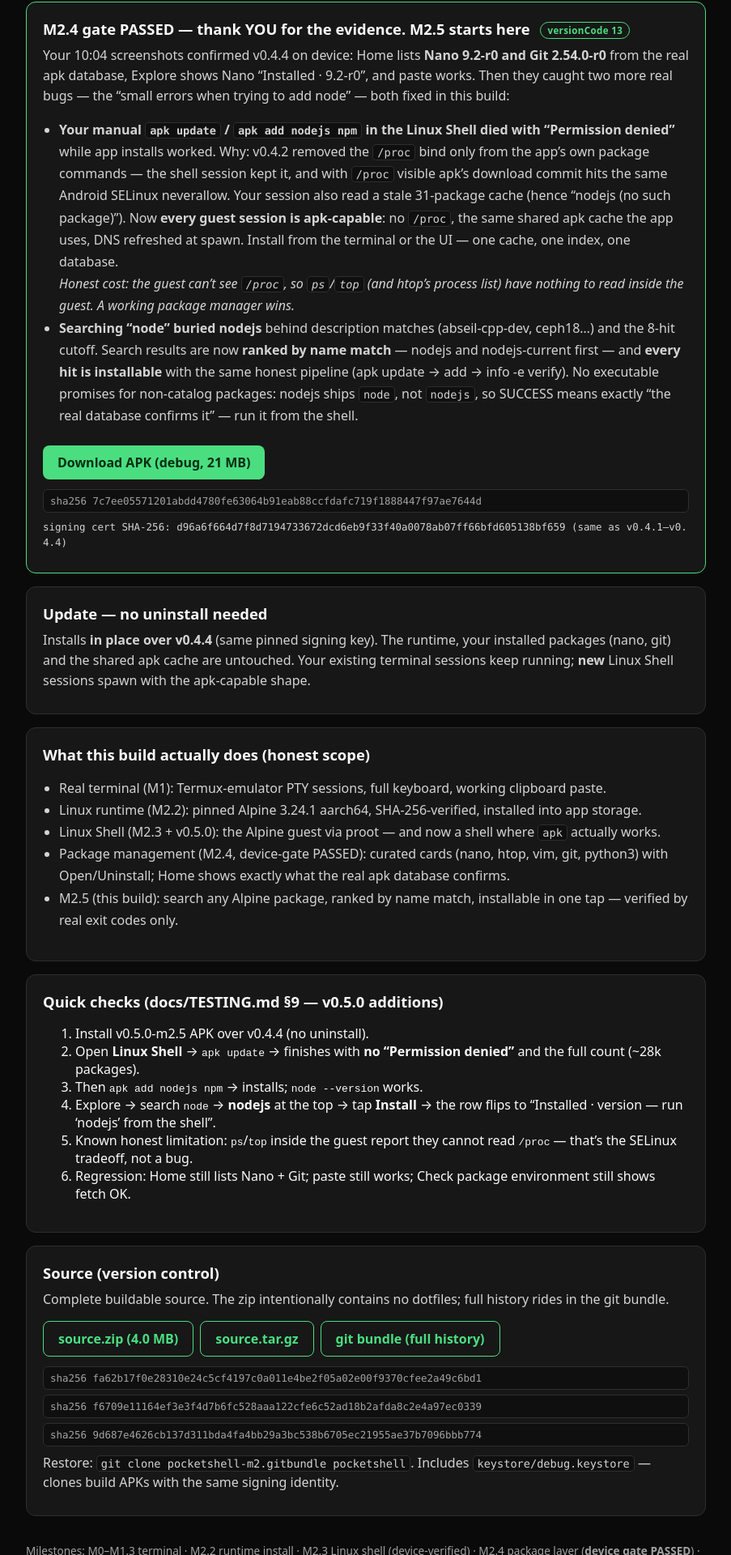
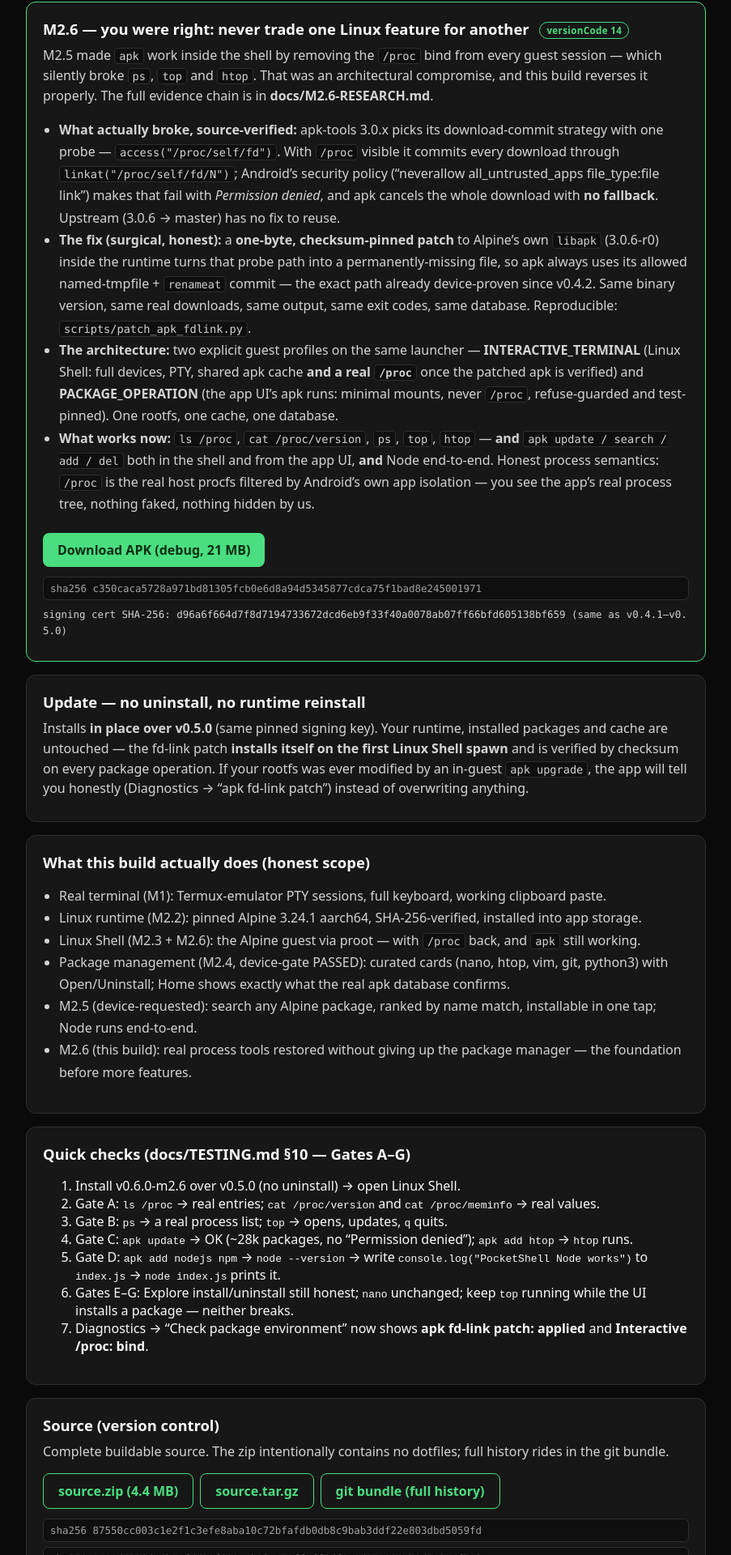
Before and after one commit to Taha-Raees/pocketshell, a Next.js app: page / in a window 1280 px wide. Shown: the part 157-2077 px from the top of the page at 81% size, without its empty margins (188-1091 px from the left). Built offline with nearby package versions, Linux system fonts and the light colour scheme.

Commit message:
web + worklog prep: v0.6.0-m2.6 delivery page (M2.6 /proc architecture recovery framing, Gates A-G quick checks, hashes), download/README manifest, payload script version block

```diff
--- a/app/page.tsx
+++ b/app/page.tsx
@@ -1,10 +1,10 @@
-const VERSION = "v0.5.0-m2.5";
+const VERSION = "v0.6.0-m2.6";
 
 const HASHES = {
-  apk: "7c7ee05571201abdd4780fe63064b91eab88ccfdafc719f1888447f97ae7644d",
-  zip: "fa62b17f0e28310e24c5cf4197c0a011e4be2f05a02e00f9370cfee2a49c6bd1",
-  tgz: "f6709e11164ef3e3f4d7b6fc528aaa122cfe6c52ad18b2afda8c2e4a97ec0339",
-  bundle: "9d687e4626cb137d311bda4fa4bb29a3bc538b6705ec21955ae37b7096bbb774",
+  apk: "c350caca5728a971bd81305fcb0e6d8a94d5345877cdca75f1bad8e245001971",
+  zip: "87550cc003c1e2f1c3efe8aba10c72bfafdb0db8c9bab3ddf22e803dbd5059fd",
+  tgz: "1116d6339d16b7cfdd92f638e4b93a478ffaff6df0e0d25c0984b9d91344fbc3",
+  bundle: "bd008b4e8699bdee19839926f90a9a258cea4e5dadbbede54241b3191ba73439",
 };
 
 function Sha({ text }: { text: string }) {
@@ -25,64 +25,74 @@
 
       <div className="card primary">
         <h2>
-          M2.4 gate <b>PASSED</b> — thank YOU for the evidence. M2.5 starts
-          here <span className="badge">versionCode 13</span>
+          M2.6 — you were right: <b>never trade one Linux feature for another</b>{" "}
+          <span className="badge">versionCode 14</span>
         </h2>
         <p>
-          Your 10:04 screenshots confirmed v0.4.4 on device: Home lists{" "}
-          <b>Nano 9.2-r0 and Git 2.54.0-r0</b> from the real apk database,
-          Explore shows Nano “Installed · 9.2-r0”, and paste works. Then they
-          caught two more real bugs — the “small errors when trying to add
-          node” — both fixed in this build:
+          M2.5 made <code>apk</code> work inside the shell by removing the{" "}
+          <code>/proc</code> bind from every guest session — which silently
+          broke <code>ps</code>, <code>top</code> and <code>htop</code>. That
+          was an architectural compromise, and this build reverses it properly.
+          The full evidence chain is in <b>docs/M2.6-RESEARCH.md</b>.
         </p>
         <ul className="steps">
           <li>
-            <b>Your manual <code>apk update</code> / <code>apk add nodejs
-            npm</code> in the Linux Shell died with “Permission denied”</b>{" "}
-            while app installs worked. Why: v0.4.2 removed the{" "}
-            <code>/proc</code> bind only from the app’s own package commands —
-            the shell session kept it, and with <code>/proc</code> visible
-            apk’s download commit hits the same Android SELinux neverallow.
-            Your session also read a stale 31-package cache (hence
-            “nodejs (no such package)”). Now <b>every guest session is
-            apk-capable</b>: no <code>/proc</code>, the same shared apk cache
-            the app uses, DNS refreshed at spawn. Install from the terminal
-            or the UI — one cache, one index, one database.
-            <br />
-            <i>
-              Honest cost: the guest can’t see <code>/proc</code>, so{" "}
-              <code>ps</code>/<code>top</code> (and htop’s process list) have
-              nothing to read inside the guest. A working package manager
-              wins.
-            </i>
+            <b>What actually broke, source-verified:</b> apk-tools 3.0.x picks
+            its download-commit strategy with one probe —{" "}
+            <code>access("/proc/self/fd")</code>. With <code>/proc</code>{" "}
+            visible it commits every download through{" "}
+            <code>linkat("/proc/self/fd/N")</code>; Android’s security policy
+            (“neverallow all_untrusted_apps file_type:file link”) makes that
+            fail with <i>Permission denied</i>, and apk cancels the whole
+            download with <b>no fallback</b>. Upstream (3.0.6 → master) has no
+            fix to reuse.
           </li>
           <li>
-            <b>Searching “node” buried nodejs</b> behind description matches
-            (abseil-cpp-dev, ceph18…) and the 8-hit cutoff. Search results are
-            now <b>ranked by name match</b> — nodejs and nodejs-current first
-            — and <b>every hit is installable</b> with the same honest
-            pipeline (apk update → add → info -e verify). No executable
-            promises for non-catalog packages: nodejs ships <code>node</code>,
-            not <code>nodejs</code>, so SUCCESS means exactly “the real
-            database confirms it” — run it from the shell.
+            <b>The fix (surgical, honest):</b> a <b>one-byte, checksum-pinned
+            patch</b> to Alpine’s own <code>libapk</code> (3.0.6-r0) inside
+            the runtime turns that probe path into a permanently-missing file,
+            so apk always uses its allowed named-tmpfile + <code>renameat</code>{" "}
+            commit — the exact path already device-proven since v0.4.2. Same
+            binary version, same real downloads, same output, same exit codes,
+            same database. Reproducible: <code>scripts/patch_apk_fdlink.py</code>.
+          </li>
+          <li>
+            <b>The architecture:</b> two explicit guest profiles on the same
+            launcher — <b>INTERACTIVE_TERMINAL</b> (Linux Shell: full devices,
+            PTY, shared apk cache <b>and a real <code>/proc</code></b> once the
+            patched apk is verified) and <b>PACKAGE_OPERATION</b> (the app UI’s
+            apk runs: minimal mounts, never <code>/proc</code>, refuse-guarded
+            and test-pinned). One rootfs, one cache, one database.
+          </li>
+          <li>
+            <b>What works now:</b> <code>ls /proc</code>,{" "}
+            <code>cat /proc/version</code>, <code>ps</code>, <code>top</code>,{" "}
+            <code>htop</code> — <b>and</b> <code>apk update / search / add /
+            del</code> both in the shell and from the app UI, <b>and</b> Node
+            end-to-end. Honest process semantics: <code>/proc</code> is the
+            real host procfs filtered by Android’s own app isolation — you see
+            the app’s real process tree, nothing faked, nothing hidden by us.
           </li>
         </ul>
-        <a className="btn" href="/PocketShell-v0.5.0-m2.5-debug.apk">
+        <a className="btn" href="/PocketShell-v0.6.0-m2.6-debug.apk">
           Download APK (debug, 21 MB)
         </a>
         <Sha text={HASHES.apk} />
         <p className="mono" style={{ border: "none", background: "transparent", padding: 0 }}>
-          signing cert SHA-256: d96a6f664d7f8d7194733672dcd6eb9f33f40a0078ab07ff66bfd605138bf659 (same as v0.4.1–v0.4.4)
+          signing cert SHA-256: d96a6f664d7f8d7194733672dcd6eb9f33f40a0078ab07ff66bfd605138bf659 (same as v0.4.1–v0.5.0)
         </p>
       </div>
 
       <div className="card">
-        <h2>Update — no uninstall needed</h2>
+        <h2>Update — no uninstall, no runtime reinstall</h2>
         <p>
-          Installs <b>in place over v0.4.4</b> (same pinned signing key). The
-          runtime, your installed packages (nano, git) and the shared apk
-          cache are untouched. Your existing terminal sessions keep running;
-          <b> new</b> Linux Shell sessions spawn with the apk-capable shape.
+          Installs <b>in place over v0.5.0</b> (same pinned signing key). Your
+          runtime, installed packages and cache are untouched — the fd-link
+          patch <b>installs itself on the first Linux Shell spawn</b> and is
+          verified by checksum on every package operation. If your rootfs was
+          ever modified by an in-guest <code>apk upgrade</code>, the app will
+          tell you honestly (Diagnostics → “apk fd-link patch”) instead of
+          overwriting anything.
         </p>
       </div>
 
@@ -98,8 +108,8 @@
             SHA-256-verified, installed into app storage.
           </li>
           <li>
-            Linux Shell (M2.3 + v0.5.0): the Alpine guest via proot — and now
-            a shell where <code>apk</code> actually works.
+            Linux Shell (M2.3 + M2.6): the Alpine guest via proot — with{" "}
+            <code>/proc</code> back, and <code>apk</code> still working.
           </li>
           <li>
             Package management (M2.4, device-gate PASSED): curated cards
@@ -107,37 +117,48 @@
             exactly what the real apk database confirms.
           </li>
           <li>
-            M2.5 (this build): search any Alpine package, ranked by name
-            match, installable in one tap — verified by real exit codes only.
+            M2.5 (device-requested): search any Alpine package, ranked by name
+            match, installable in one tap; Node runs end-to-end.
+          </li>
+          <li>
+            M2.6 (this build): real process tools restored without giving up
+            the package manager — the foundation before more features.
           </li>
         </ul>
       </div>
 
       <div className="card">
-        <h2>Quick checks (docs/TESTING.md §9 — v0.5.0 additions)</h2>
+        <h2>Quick checks (docs/TESTING.md §10 — Gates A–G)</h2>
         <ol className="steps">
-          <li>Install {VERSION} APK over v0.4.4 (no uninstall).</li>
+          <li>Install {VERSION} over v0.5.0 (no uninstall) → open Linux Shell.</li>
           <li>
-            Open <b>Linux Shell</b> → <code>apk update</code> → finishes with{" "}
-            <b>no “Permission denied”</b> and the full count (~28k packages).
+            Gate A: <code>ls /proc</code> → real entries;{" "}
+            <code>cat /proc/version</code> and <code>cat /proc/meminfo</code>{" "}
+            → real values.
           </li>
           <li>
-            Then <code>apk add nodejs npm</code> → installs;{" "}
-            <code>node --version</code> works.
+            Gate B: <code>ps</code> → a real process list; <code>top</code> →
+            opens, updates, <code>q</code> quits.
           </li>
           <li>
-            Explore → search <code>node</code> → <b>nodejs</b> at the top →
-            tap <b>Install</b> → the row flips to “Installed · version — run
-            ‘nodejs’ from the shell”.
+            Gate C: <code>apk update</code> → OK (~28k packages, no “Permission
+            denied”); <code>apk add htop</code> → <code>htop</code> runs.
           </li>
           <li>
-            Known honest limitation: <code>ps</code>/<code>top</code> inside
-            the guest report they cannot read <code>/proc</code> — that’s the
-            SELinux tradeoff, not a bug.
+            Gate D: <code>apk add nodejs npm</code> →{" "}
+            <code>node --version</code> → write{" "}
+            <code>console.log("PocketShell Node works")</code> to{" "}
+            <code>index.js</code> → <code>node index.js</code> prints it.
           </li>
           <li>
-            Regression: Home still lists Nano + Git; paste still works;
-            Check package environment still shows fetch OK.
+            Gates E–G: Explore install/uninstall still honest; <code>nano</code>{" "}
+            unchanged; keep <code>top</code> running while the UI installs a
+            package — neither breaks.
+          </li>
+          <li>
+            Diagnostics → “Check package environment” now shows{" "}
+            <b>apk fd-link patch: applied</b> and{" "}
+            <b>Interactive /proc: bind</b>.
           </li>
         </ol>
       </div>
@@ -148,10 +169,10 @@
           Complete buildable source. The zip intentionally contains no
           dotfiles; full history rides in the git bundle.
         </p>
-        <a className="btn secondary" href="/PocketShell-v0.5.0-m2.5-source.zip">
-          source.zip (4.0 MB)
+        <a className="btn secondary" href="/PocketShell-v0.6.0-m2.6-source.zip">
+          source.zip (4.4 MB)
         </a>
-        <a className="btn secondary" href="/PocketShell-v0.5.0-m2.5-source.tar.gz">
+        <a className="btn secondary" href="/PocketShell-v0.6.0-m2.6-source.tar.gz">
           source.tar.gz
         </a>
         <a className="btn secondary" href="/pocketshell-m2.gitbundle">
@@ -169,11 +190,12 @@
 
       <footer>
         Milestones: M0–M1.3 terminal · M2.2 runtime install · M2.3 Linux shell
-        (device-verified) · M2.4 package layer (<b>device gate PASSED</b>) ·
-        M2.5 started: apk-capable shell + ranked/installable search (this
-        build). Remaining M2.5 candidates: file manager, profiles, richer
-        per-app Home cards. Thank you for the screenshots — they are the
-        project’s real test suite.
+        (device-verified) · M2.4 package layer (device gate PASSED) · M2.5
+        apk-capable shell + ranked/installable search · <b>M2.6 (this build):
+        real /proc + real apk — the architecture fixed before features grow</b>.
+        Next candidates: M2.7 session management + CLI app profiles, or a
+        curated CLI app catalog. Thank you for pushing on the architecture —
+        this fix is why your screenshots matter.
       </footer>
     </main>
   );
```
Also changed, not shown: download/README.md, 1 other file (tests, documents, lock files or other folders).
